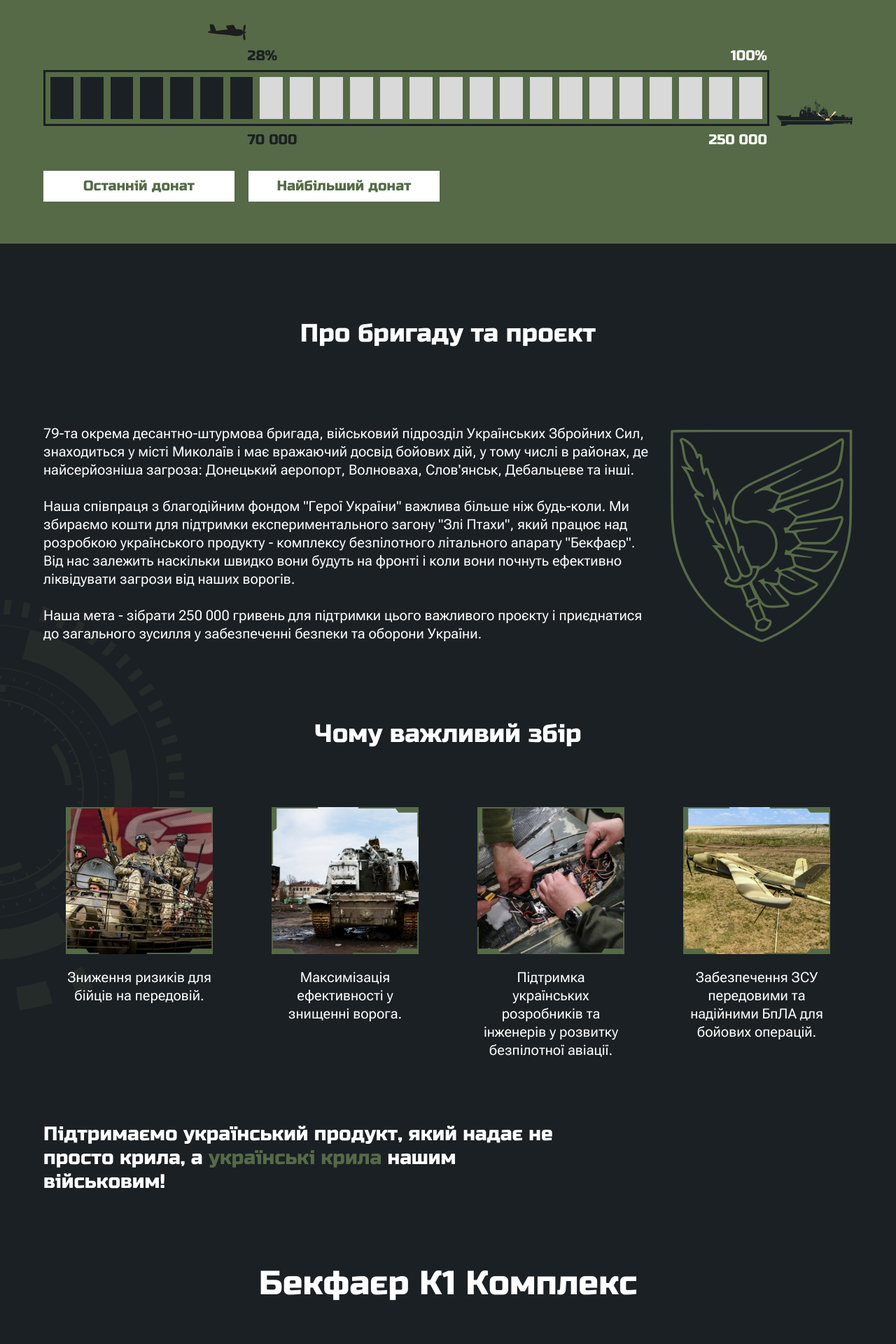
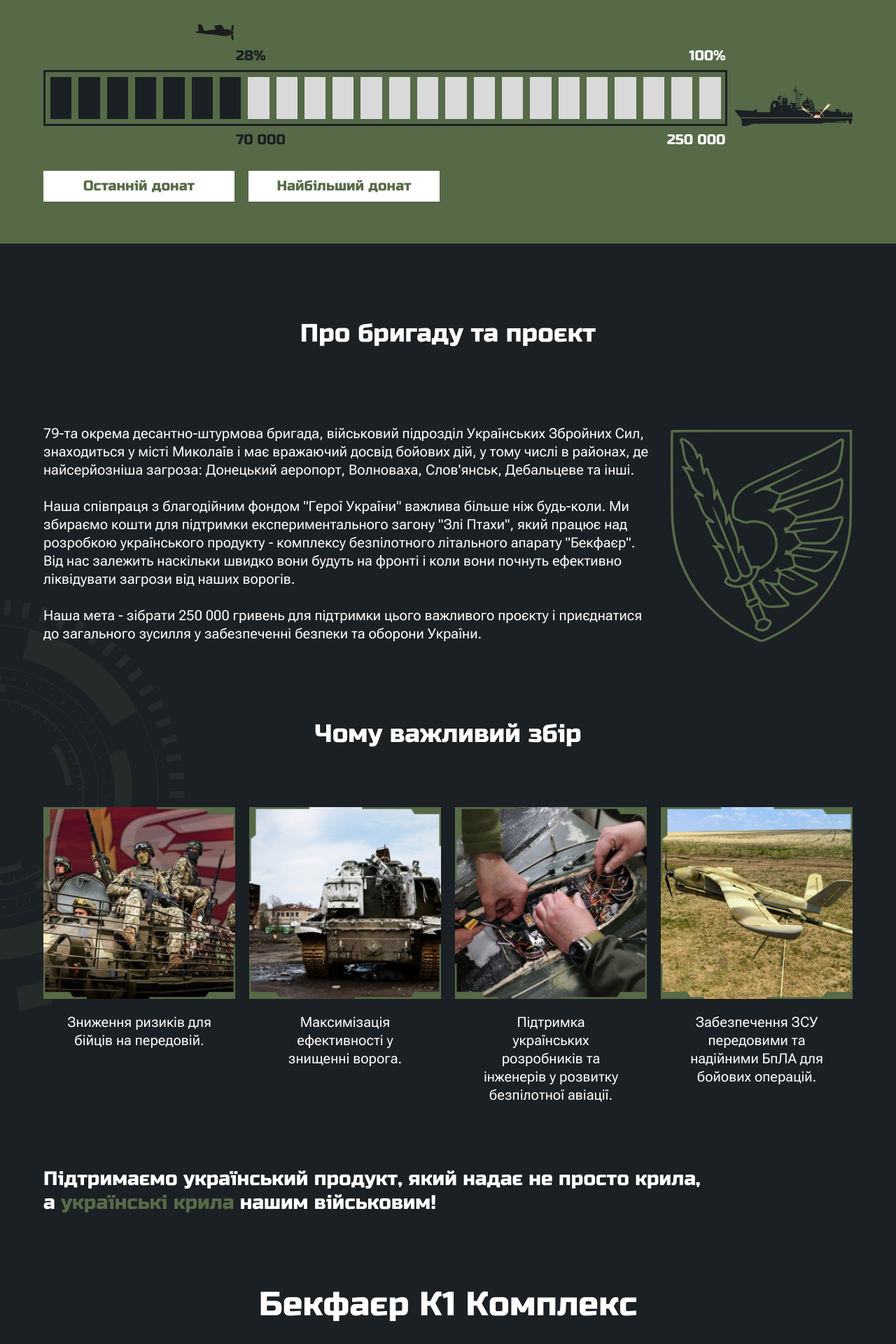
Before and after one commit to baza-trainee/79_brigadge_fundraising, a React (Create React App) app: page / in a window 1280 px wide. Shown: the part 820-2740 px from the top of the page at 70% size. Built offline with nearby package versions, Linux system fonts and the light colour scheme.

Commit message:
fix: update styles

```diff
--- a/src/components/Importance/Importance.module.css
+++ b/src/components/Importance/Importance.module.css
@@ -114,18 +114,8 @@
     margin-right: auto;
   }
 }
-/* @media screen and (min-width: 320px) and (max-width: 420px) {
-  /* .importance__photo {
-    width: 100%;
-  } */
-/* .importance__item {
-    max-width: 280px;
-  } */
 
 @media screen and (min-width: 420px) and (max-width: 767px) {
-  /* .importance__photo {
-    width: 100%;
-  } */
   .importance__item {
     width: 70%;
   }
@@ -149,7 +139,7 @@
   }
 
   .importance__text {
-    width: 380px;
+    width: 70%;
     margin-left: auto;
     margin-right: auto;
     font-size: 24px;
@@ -168,6 +158,7 @@
   .importance__list {
     display: flex;
     flex-wrap: wrap;
+
     gap: 20px;
     margin-bottom: 23px;
     margin-left: auto;
@@ -175,8 +166,10 @@
   }
 
   .importance__item {
-    width: 320px;
-    margin-bottom: 0px;
+    flex-grow: 1;
+    padding-left: 11px;
+    padding-right: 11px;
+    width: calc((100% - 20px) / 2);
   }
 
   .importance__item:not(:last-child) {
@@ -188,7 +181,7 @@
   }
 
   .importance__img {
-    width: 297px;
+    width: 100%;
     margin-left: auto;
     margin-right: auto;
   }
@@ -210,13 +203,14 @@
   }
 
   .importance__text {
-    width: 660px;
+    width: 100%;
     margin-left: auto;
     margin-right: auto;
     font-size: 28px;
     text-align: left;
   }
 }
+
 @media screen and (min-width: 1024px) {
   .importance {
     padding-bottom: 100px;
@@ -233,8 +227,12 @@
   }
 
   .importance__item {
-    width: 210px;
+    /* width: 210px; */
     margin-bottom: 0px;
+    flex-grow: 1;
+    padding-left: 0;
+    padding-right: 0;
+    width: calc((100% - 60px) / 4);
   }
 
   .importance__item:not(:last-child) {
@@ -243,10 +241,6 @@
 
   .importance__item:last-child {
     margin-bottom: 0px;
-  }
-
-  .importance__img {
-    width: 210px;
   }
 
   .importance__info {
@@ -268,7 +262,7 @@
   }
 
   .importance__text {
-    width: 760px;
+    width: 82%;
     margin-left: 0px;
     margin-right: auto;
     font-size: 28px;
--- a/src/components/ProgressBar/ProgressBar.module.css
+++ b/src/components/ProgressBar/ProgressBar.module.css
@@ -42,9 +42,6 @@
 .progressBar__btn_list {
   display: flex;
   gap: 20px;
-  /* align-items: center; */
-  /* justify-content: center; */
-  /* margin-top: 50px; */
 }
 
 .progressBar__scale_wrapper {
@@ -190,7 +187,7 @@
   }
 
   .progressBar__title {
-    font-size: 28px;
+    font-size: 36px;
   }
 
   .progressBar__content_wraper {
@@ -256,11 +253,11 @@
   }
 
   .progressBar__img_wrapper {
-    width: 122px;
+    width: 200px;
   }
   .progressBar__img_wrapper::after {
-    top: -45px;
-    left: 34px;
+    top: -70px;
+    left: 57px;
   }
 
   .progressBar__scale_wrapper {
```
